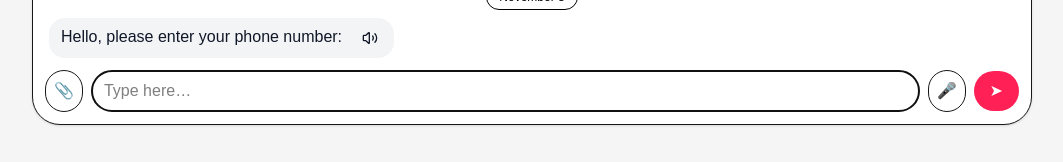
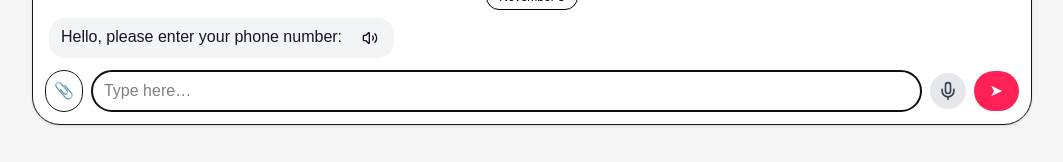
Before and after one commit to Justin0526/FSDP_Ignition_Team22, a Next.js app in the folder client/: page /chatbot in a window 1280 px wide. Shown: the part 381-543 px from the top of the page, without its empty margins (108-1171 px from the left). Built offline with nearby package versions, Linux system fonts and the light colour scheme.

Commit message:
did STT and TTS again, shld work as intended

```diff
--- a/client/src/app/staff_login/page.js
+++ b/client/src/app/staff_login/page.js
@@ -1,6 +1,6 @@
 //start code here osmond time to lock in
-import LoginHeader from "@/components/LoginHeader";
-import LoginForm from "@/components/LoginForm";
+import LoginHeader from "@/components/dashboard/LoginHeader";
+import LoginForm from "@/components/dashboard/LoginForm";
 
 export default function StaffLoginPage() {
     return (
--- a/client/src/components/chatbot/InputBar.jsx
+++ b/client/src/components/chatbot/InputBar.jsx
@@ -1,5 +1,11 @@
 // Slim iOS-like footer bar
+import MicInput from "./MicInput";
+
 export default function InputBar({ value, onChange, onSubmit, disabled }) {
+  function handleSpeechResult(transcript) {
+    onChange(transcript);
+  }
+
   return (
     <form
       onSubmit={(e) => {
@@ -25,14 +31,7 @@ export default function InputBar({ value, onChange, onSubmit, disabled }) {
         disabled={disabled}
       />
 
-      <button
-        type="button"
-        className="p-2 rounded-full border bg-white"
-        title="Voice"
-        disabled={disabled}
-      >
-        🎤
-      </button>
+      <MicInput onResult={handleSpeechResult} />
 
       <button
         type="submit"
--- a/client/src/components/chatbot/VoiceButton.jsx
+++ b/client/src/components/chatbot/VoiceButton.jsx
@@ -31,7 +31,8 @@ export default function VoiceButton({ text }) {
 
         const utter = new SpeechSynthesisUtterance(text);
         utter.lang = "en-SG";
-        const desiredVoice = voices.find(v => v.lang === "en-SG") || voices[7]; // 7 = sounds like siri, 16 = jap voice, <25 is default male voice
+        const desiredVoice = voices.find(v => v.lang === "en-SG") || voices[7];
+        // 7 = sounds like siri, 11 = proffesional ahh voice, 16 = jap voice, 25< is default male voice
         if (desiredVoice) utter.voice = desiredVoice;
         utter.onstart = () => setSpeaking(true);
         utter.onend = () => setSpeaking(false);
```
Also changed, not shown: client/src/components/LoginForm.jsx (renamed from client/src/components/dashboard/LoginForm.jsx), client/src/components/LoginHeader.jsx (line endings or trailing spaces).
